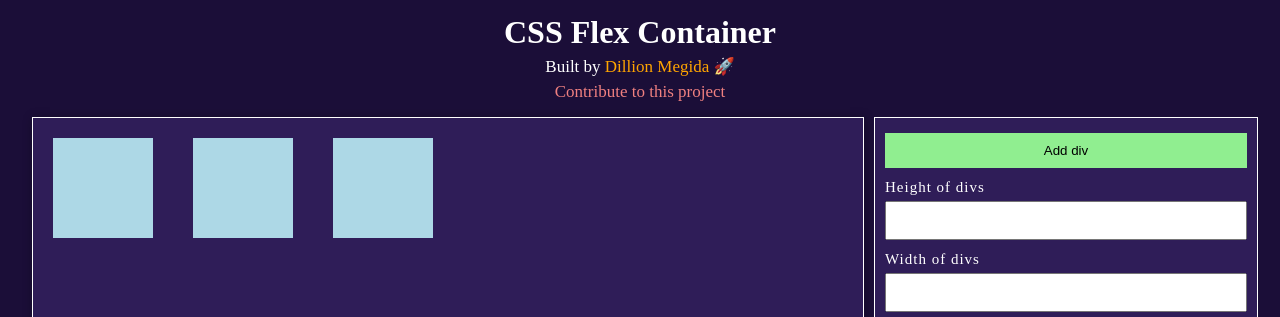
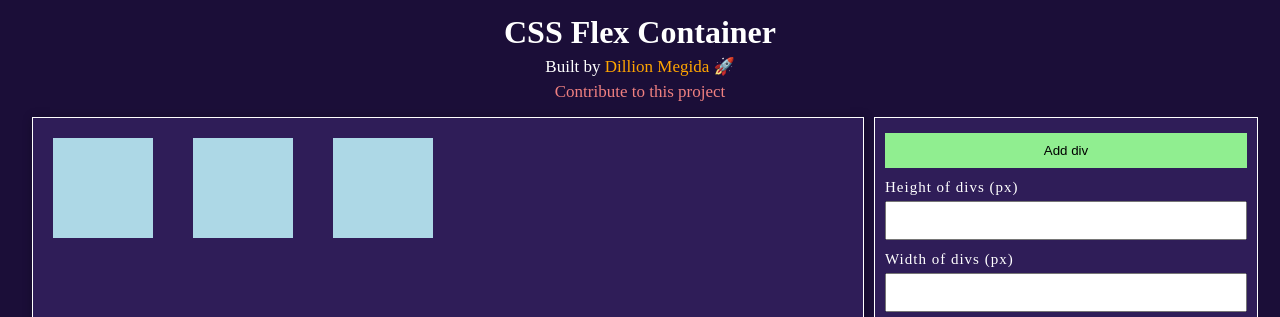
Before and after one commit to dillionmegida/cssflex-generator, a React (Create React App) app: page / in a window 1280 px wide. Shown: the top 317 px of the page. Built offline with nearby package versions, Linux system fonts and the light colour scheme; a web font is replaced by a local one.

Commit message:
Include (px) as div title dimension

```diff
--- a/src/components/Controls/Control.js
+++ b/src/components/Controls/Control.js
@@ -1,21 +1,20 @@
 import React from 'react';
 import './Controls.css';
 
-let Controls = props => {
+let Controls = (props) => {
 	return (
-		<section className='Controls'>
-          <button onClick={props.addDiv} className='AddDivBtn'>Add div</button>
-
+		<section className="Controls">
+			<button onClick={props.addDiv} className="AddDivBtn">
+				Add div
+			</button>
 			<div>
-            <label>Height of divs</label>
-            <input onChange={props.changeDivsHeight} type='number' />
+				<label>Height of divs (px)</label>
+				<input onChange={props.changeDivsHeight} type="number" />
 			</div>
-
 			<div>
-            <label>Width of divs</label>
-            <input onChange={props.changeDivsWidth} type='number' />
+				<label>Width of divs (px)</label>
+				<input onChange={props.changeDivsWidth} type="number" />
 			</div>
-
 			<div>
 				<label>flex-wrap</label>
 				<select onChange={props.changeFlexWrap}>
@@ -24,7 +23,6 @@ let Controls = props => {
 					<option>wrap-reverse</option>
 				</select>
 			</div>
-
 			<div>
 				<label>flex-direction</label>
 				<select onChange={props.changeFlexDirection}>
@@ -34,7 +32,6 @@ let Controls = props => {
 					<option>column-reverse</option>
 				</select>
 			</div>
-
 			<div>
 				<label>justify-content</label>
 				<select onChange={props.changeJustifyContent}>
@@ -46,7 +43,6 @@ let Controls = props => {
 					<option>space-between</option>
 				</select>
 			</div>
-
 			<div>
 				<label>align-items</label>
 				<select onChange={props.changeAlignItems}>
@@ -62,9 +58,9 @@ let Controls = props => {
             <button className='GenCode'>
           	Generate Code
           </button>
-            */ }
+            */}
 		</section>
-	)
-}
+	);
+};
 
 export default Controls;
```
Also changed, not shown: 1 other file (tests, documents, lock files or other folders). Lines whose indentation alone changed are shown as unchanged.
